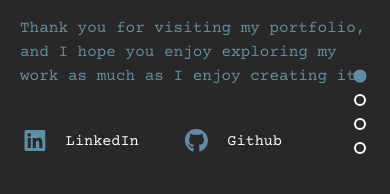
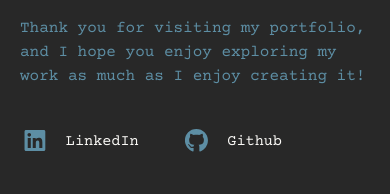
Before and after one commit to LauraBLei/Leidev.new, a React (Vite) app: page /Home in a window 390 px wide. Shown: the part 310-504 px from the top of the page. Built offline with nearby package versions, Linux system fonts and the light colour scheme; a web font is replaced by a local one.

Commit message:
removed section dots on mobile

```diff
--- a/src/home.tsx
+++ b/src/home.tsx
@@ -83,8 +83,7 @@ export const HomePage = () => {
 
   return (
     <div className="relative h-screen max-w-[1440px] overflow-hidden touch-pan-y">
-      {/* Sidebar */}
-      <div className="fixed top-1/2 right-6 -translate-y-1/2 z-50 flex flex-col gap-3">
+      <div className="hidden  fixed top-1/2 right-6 -translate-y-1/2 z-50 md:flex flex-col gap-3">
         {sections.map((_, i) => (
           <button
             key={i}
@@ -99,7 +98,6 @@ export const HomePage = () => {
         ))}
       </div>
 
-      {/* Content */}
       <section id="welcome" className="h-dvh">
         <WelcomeSection />
       </section>
```
